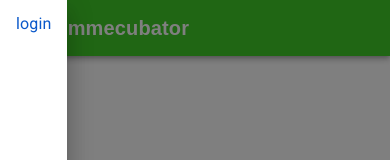
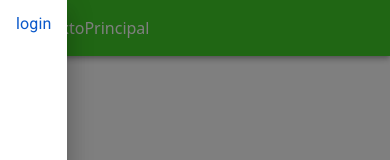
Before and after one commit to douglasddrdias/trem-da-venda, a React (Create React App) app: page / in a window 390 px wide. Both pictures are taken after a click on the button "menu". Shown: the top 160 px of the page. Built offline with nearby package versions, Linux system fonts and the light colour scheme.

Commit message:
Divisao dos Menus

```diff
--- /dev/null
+++ b/src/components/elements/header/Header.js
@@ -0,0 +1,41 @@
+import { AppBar } from '@mui/material';
+import { useEffect, useState } from 'react';
+import MenuDesktop from './menuDesktop/MenuDesktop';
+import MenuMobile from './menuMobile/MenuMobile';
+
+function Header() {
+  const [mobileView, setMobileView] = useState(false);
+  useEffect(() => {
+    const setResponsiveness = () => (window.innerWidth < 900
+      ? setMobileView(true)
+      : setMobileView(false));
+
+    setResponsiveness();
+
+    window.addEventListener('resize', () => setResponsiveness());
+
+    return () => {
+      window.removeEventListener('resize', () => setResponsiveness());
+    };
+  }, []);
+
+  const displayDesktop = () => (
+    <MenuDesktop />
+  );
+  const displayMobile = () => (
+    <MenuMobile />
+  );
+
+  return (
+    <AppBar
+      position="static"
+      sx={{
+        marginBottom: (theme) => theme.spacing(2),
+        backgroundColor: 'rgb(64, 205, 40)',
+      }}
+    >{mobileView ? displayMobile() : displayDesktop()}
+    </AppBar>
+  );
+}
+
+export default Header;
--- /dev/null
+++ b/src/components/elements/header/menuDesktop/MenuDesktop.js
@@ -0,0 +1,32 @@
+import AccountCircleOutlined from '@mui/icons-material/AccountCircleOutlined';
+import { Button, Toolbar, Typography } from '@mui/material';
+
+function MenuDesktop() {
+  const femmecubatorLogo = (
+    <Typography
+      variant="h6"
+      component="h1"
+      sx={{
+        fontFamily: 'Work Sans, sans-serif',
+        fontWeight: 600,
+        color: '#FFFEFE',
+        textAlign: 'left',
+      }}
+    >
+      Femmecubator
+    </Typography>
+  );
+  const getMenuButtons = () => (
+    <Button key="Login" color="inherit" href="/login" startIcon={<AccountCircleOutlined />}>
+      Login
+    </Button>
+  );
+  return (
+    <Toolbar>
+      {femmecubatorLogo}
+      <div>{getMenuButtons()}</div>
+    </Toolbar>
+  );
+}
+
+export default MenuDesktop;
--- /dev/null
+++ b/src/components/elements/header/menuMobile/MenuMobile.js
@@ -0,0 +1,52 @@
+import {
+  Drawer,
+  IconButton, Link, MenuItem, Toolbar,
+} from '@mui/material';
+import { useState } from 'react';
+import MenuIcon from '@mui/icons-material/Menu';
+
+function MenuMobile() {
+  const [drawerOpen, setDrawerOpen] = useState(false);
+  const getDrawerChoices = () => (
+    <Link
+      to="login"
+      color="inherit"
+      sx={{ textDecoration: 'none' }}
+      key="loginDrawer"
+    >
+      <MenuItem>login</MenuItem>
+    </Link>
+  );
+  const handleDrawerOpen = () => setDrawerOpen(true);
+  const handleDrawerClose = () => setDrawerOpen(false);
+
+  return (
+    <Toolbar>
+      <IconButton
+        {...{
+          edge: 'start',
+          color: 'inherit',
+          'aria-label': 'menu',
+          'aria-haspopup': 'true',
+          onClick: handleDrawerOpen,
+        }}
+      >
+        <MenuIcon />
+      </IconButton>
+
+      <Drawer
+        {...{
+          anchor: 'left',
+          open: drawerOpen,
+          onClose: handleDrawerClose,
+        }}
+      >
+        <div sx={{ padding: '20px 30px' }}>{getDrawerChoices()}</div>
+      </Drawer>
+
+      <div>TextoPrincipal</div>
+    </Toolbar>
+  );
+}
+
+export default MenuMobile;
--- a/src/components/elements/header/navibar/Navibar.js
+++ /dev/null
@@ -1,111 +0,0 @@
-import React, { useEffect, useState } from 'react';
-import AccountCircleOutlined from '@mui/icons-material/AccountCircleOutlined';
-import MenuIcon from '@mui/icons-material/Menu';
-import {
-  AppBar, Button, Drawer, IconButton, Link, MenuItem, Toolbar, Typography,
-} from '@mui/material';
-
-export default function Header() {
-  const [state, setState] = useState({
-    mobileView: false,
-    drawerOpen: false,
-  });
-
-  const { mobileView, drawerOpen } = state;
-  const femmecubatorLogo = (
-    <Typography
-      variant="h6"
-      component="h1"
-      sx={{
-        fontFamily: 'Work Sans, sans-serif',
-        fontWeight: 600,
-        color: '#FFFEFE',
-        textAlign: 'left',
-      }}
-    >
-      Femmecubator
-    </Typography>
-  );
-
-  useEffect(() => {
-    const setResponsiveness = () => (window.innerWidth < 900
-      ? setState((prevState) => ({ ...prevState, mobileView: true }))
-      : setState((prevState) => ({ ...prevState, mobileView: false })));
-
-    setResponsiveness();
-
-    window.addEventListener('resize', () => setResponsiveness());
-
-    return () => {
-      window.removeEventListener('resize', () => setResponsiveness());
-    };
-  }, []);
-
-  const getMenuButtons = () => (
-    <Button key="Login" color="inherit" href="/login" startIcon={<AccountCircleOutlined />}>
-      Login
-    </Button>
-  );
-
-  const displayDesktop = () => (
-    <Toolbar>
-      {femmecubatorLogo}
-      <div>{getMenuButtons()}</div>
-    </Toolbar>
-  );
-
-  const getDrawerChoices = () => (
-    <Link
-      to="login"
-      color="inherit"
-      sx={{ textDecoration: 'none' }}
-      key="loginDrawer"
-    >
-      <MenuItem>login</MenuItem>
-    </Link>
-  );
-
-  const displayMobile = () => {
-    const handleDrawerOpen = () => setState((prevState) => ({ ...prevState, drawerOpen: true }));
-    const handleDrawerClose = () => setState((prevState) => ({ ...prevState, drawerOpen: false }));
-
-    return (
-      <Toolbar>
-        <IconButton
-          {...{
-            edge: 'start',
-            color: 'inherit',
-            'aria-label': 'menu',
-            'aria-haspopup': 'true',
-            onClick: handleDrawerOpen,
-          }}
-        >
-          <MenuIcon />
-        </IconButton>
-
-        <Drawer
-          {...{
-            anchor: 'left',
-            open: drawerOpen,
-            onClose: handleDrawerClose,
-          }}
-        >
-          <div sx={{ padding: '20px 30px' }}>{getDrawerChoices()}</div>
-        </Drawer>
-
-        <div>{femmecubatorLogo}</div>
-      </Toolbar>
-    );
-  };
-
-  return (
-    <AppBar
-      position="static"
-      sx={{
-        marginBottom: (theme) => theme.spacing(2),
-        backgroundColor: 'rgb(64, 205, 40)',
-      }}
-    >{mobileView ? displayMobile() : displayDesktop()}
-    </AppBar>
-  );
-}
--- a/src/pages/app/App.js
+++ b/src/pages/app/App.js
@@ -1,12 +1,12 @@
 import React from 'react';
 import { BrowserRouter as Router } from 'react-router-dom';
-import Navibar from '../../components/elements/header/navibar/Navibar';
+import Header from '../../components/elements/header/Header';
 import AppRouter from '../../routes/AppRouter';
 
 function App() {
   return (
     <Router>
-      <Navibar />
+      <Header />
       <AppRouter />
     </Router>
   );
```
